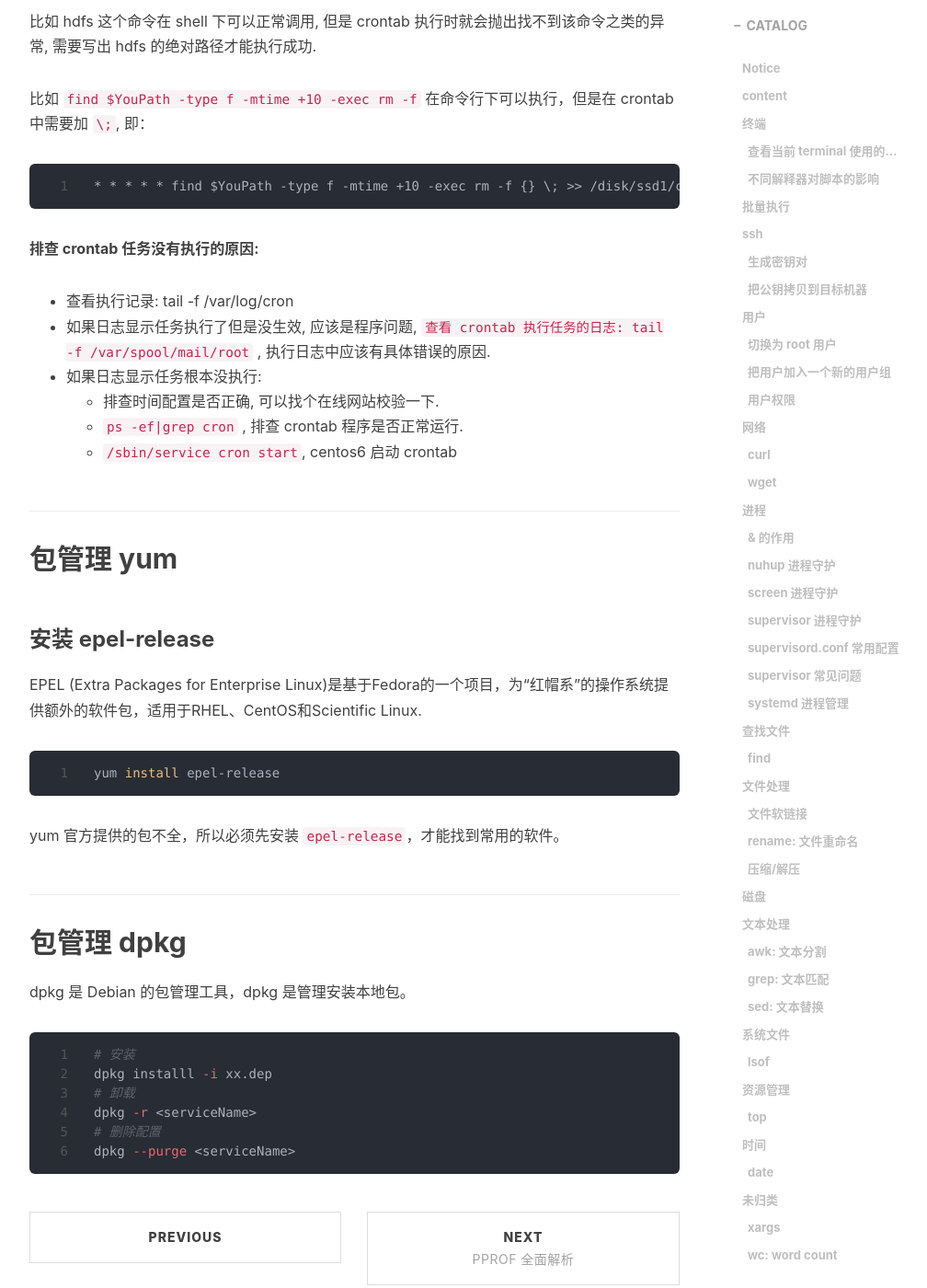
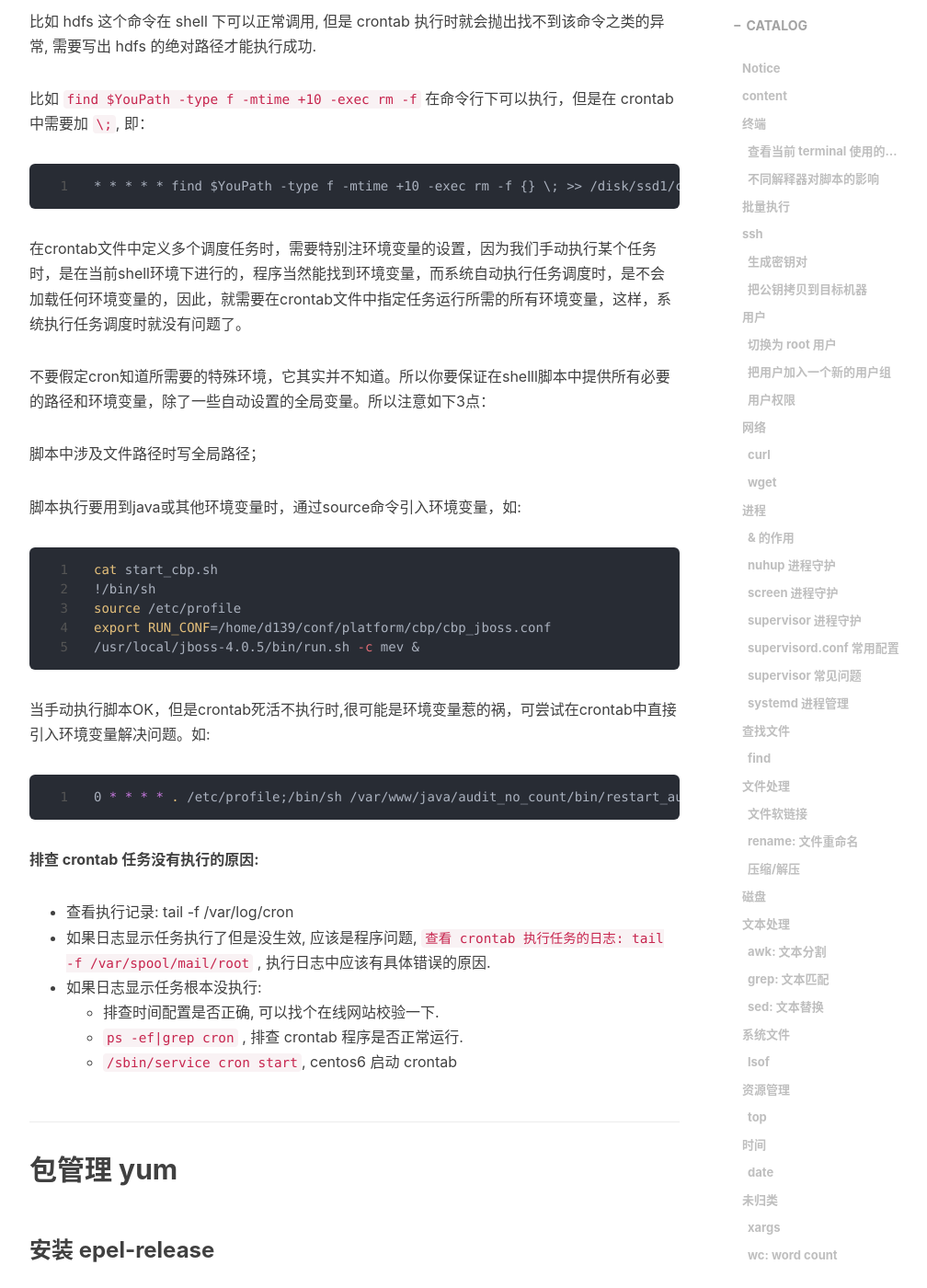
Before and after one commit to kougazhang/oom, a Jekyll site: the page built from _posts/2021-05-29-linux-command.md, in a window 1280 px wide and 1400 px high, scrolled down 16457 px. Shown: the whole window at 92% size, without its empty margins (233-1241 px from the left). Built offline with Jekyll 4.4.1, drawn with Linux system fonts in a browser that asks for light colours; nearby versions of some CDN libraries; comment, search, counter and statistics services are not loaded.

Commit message:
update linux and go cmd

````diff
--- a/_posts/2021-05-29-linux-command.md
+++ b/_posts/2021-05-29-linux-command.md
@@ -590,6 +590,27 @@ crontab的命令构成为 时间+动作，其时间有分、时、日、月、
 * * * * * find $YouPath -type f -mtime +10 -exec rm -f {} \; >> /disk/ssd1/crontab-log 2>&1
 ```
 
+在crontab文件中定义多个调度任务时，需要特别注环境变量的设置，因为我们手动执行某个任务时，是在当前shell环境下进行的，程序当然能找到环境变量，而系统自动执行任务调度时，是不会加载任何环境变量的，因此，就需要在crontab文件中指定任务运行所需的所有环境变量，这样，系统执行任务调度时就没有问题了。
+
+不要假定cron知道所需要的特殊环境，它其实并不知道。所以你要保证在shelll脚本中提供所有必要的路径和环境变量，除了一些自动设置的全局变量。所以注意如下3点：
+
+脚本中涉及文件路径时写全局路径；
+
+脚本执行要用到java或其他环境变量时，通过source命令引入环境变量，如:
+
+```shell
+cat start_cbp.sh
+!/bin/sh
+source /etc/profile
+export RUN_CONF=/home/d139/conf/platform/cbp/cbp_jboss.conf
+/usr/local/jboss-4.0.5/bin/run.sh -c mev &
+```
+当手动执行脚本OK，但是crontab死活不执行时,很可能是环境变量惹的祸，可尝试在crontab中直接引入环境变量解决问题。如:
+
+```shell
+0 * * * * . /etc/profile;/bin/sh /var/www/java/audit_no_count/bin/restart_audit.sh
+```
+
 **排查 crontab 任务没有执行的原因:**
 + 查看执行记录: tail -f /var/log/cron
 + 如果日志显示任务执行了但是没生效, 应该是程序问题, `查看 crontab 执行任务的日志: tail -f /var/spool/mail/root` , 执行日志中应该有具体错误的原因.
````
Also changed, not shown: _posts/2021-06-16-go-command.md (+17 -1 lines).
